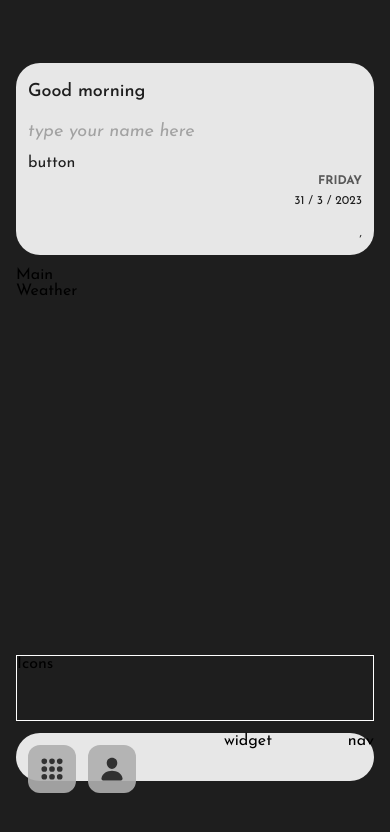
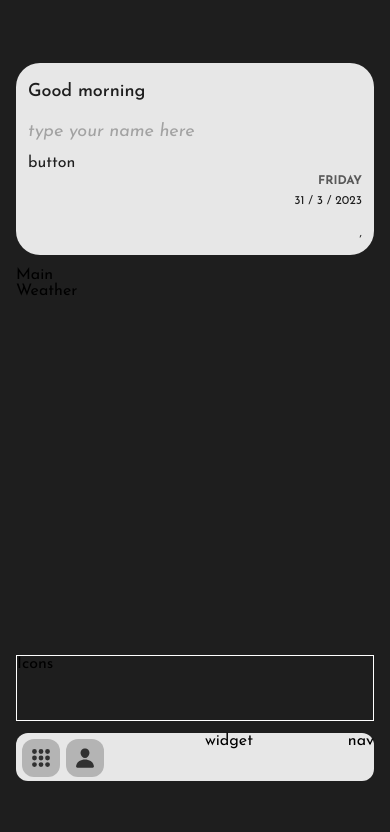
Before and after one commit to DagnaSchmidt/Dev-Dash-v2, a React (Create React App) app: page / in a window 390 px wide. Shown: the top 832 px of the page. Built offline with nearby package versions, Linux system fonts and the light colour scheme; no server answers.

Commit message:
icon-48 responsive

```diff
--- a/src/Styles/Components_Styles/BottomBar.css
+++ b/src/Styles/Components_Styles/BottomBar.css
@@ -98,4 +98,13 @@
     display: flex;
     justify-content: space-between;
   }
+}
+@media screen and (max-width: 480px) {
+  .bottom-bar {
+    border-radius: 12px;
+  }
+  .bottom-bar__icons {
+    padding: 6px;
+    gap: 6px;
+  }
 }/*# sourceMappingURL=BottomBar.css.map */
--- a/src/Styles/Components_Styles/BottomBar.scss
+++ b/src/Styles/Components_Styles/BottomBar.scss
@@ -41,3 +41,13 @@
         justify-content: space-between;
     }
 }
+
+@media screen and (max-width: 480px) {
+    .bottom-bar {
+        border-radius: 12px;
+        &__icons {
+            padding: 6px;
+            gap: 6px;
+        }
+    }
+}
--- a/src/Styles/app.css
+++ b/src/Styles/app.css
@@ -202,4 +202,12 @@ ul, li {
   cursor: pointer;
   border-radius: 18px;
   opacity: 1;
+}
+
+@media screen and (max-width: 480px) {
+  .icon-48 {
+    width: 38px;
+    height: 38px;
+    font-size: 22px;
+  }
 }/*# sourceMappingURL=app.css.map */
--- a/src/Styles/app.scss
+++ b/src/Styles/app.scss
@@ -141,3 +141,12 @@ ul, li {
         opacity: 1;
     }
 }
+@media screen and (max-width: 480px) {
+    .icon-48 {
+        width: 38px;
+        height: 38px;
+        font-size: 22px;
+    }
+}
+///////////////////////////////////////////////////////////////////////
+///
```
Also changed, not shown: 2 other files (tests, documents, lock files or other folders).
